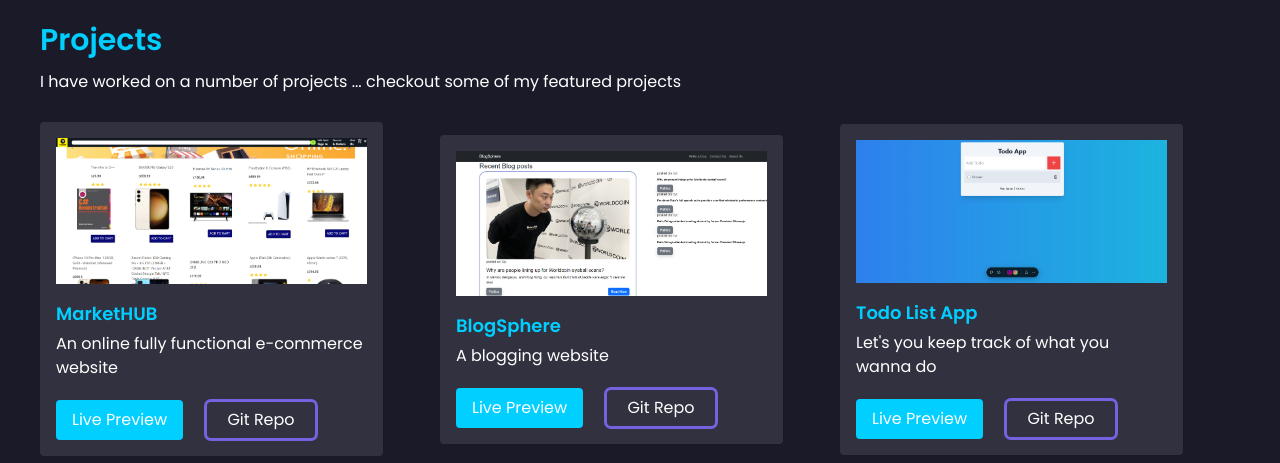
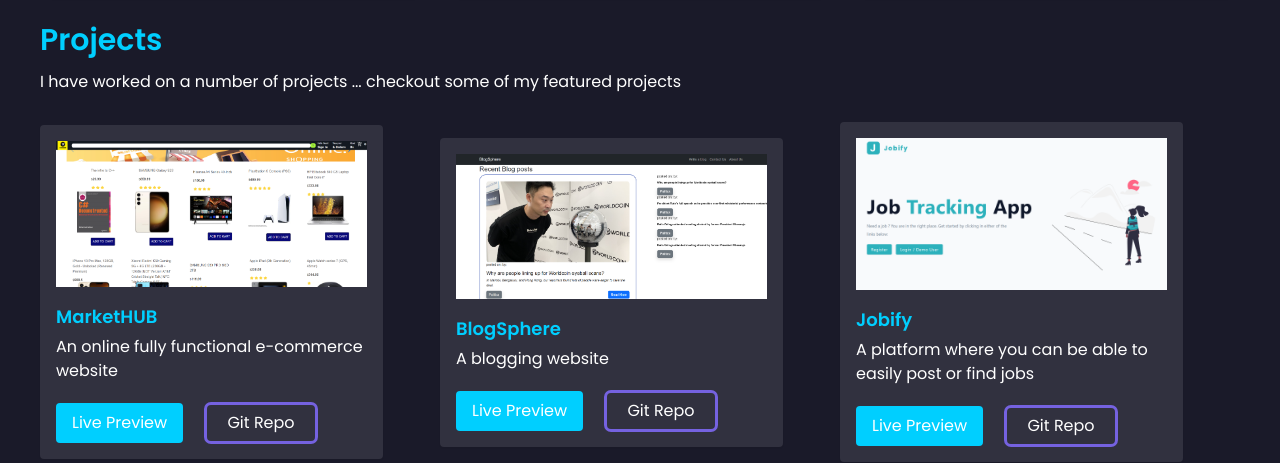
Before and after one commit to preston176/Personal-Portfolio, a React (Vite) app: page / in a window 1280 px wide. Shown: the part 1960-2423 px from the top of the page. Built offline with nearby package versions, Linux system fonts and the light colour scheme.

Commit message:
replaced todo app with Jobify

```diff
--- a/src/components/Projects.jsx
+++ b/src/components/Projects.jsx
@@ -19,11 +19,11 @@ const Projects = () => {
     },
 
     {
-      title: "Todo List App",
-      description: "Let's you keep track of what you wanna do",
-      photo: "/images/projects/todoapp.png",
-      liveURL: "https://todo-list-react-preston176-oj32ea8sk-preston176.vercel.app",
-      repoURL: "https://github.com/preston176/todo-list-react"
+      title: "Jobify",
+      description: "A platform where you can be able to easily post or find jobs",
+      photo: "/images/projects/jobify.png",
+      liveURL: "https://jobify-app-3o5e.onrender.com/",
+      repoURL: "https://github.com/preston176/jobify"
     },
   ]
 
```
Also changed, not shown: public/images/projects/jobify.png (added), public/images/projects/todoapp.png (deleted).
